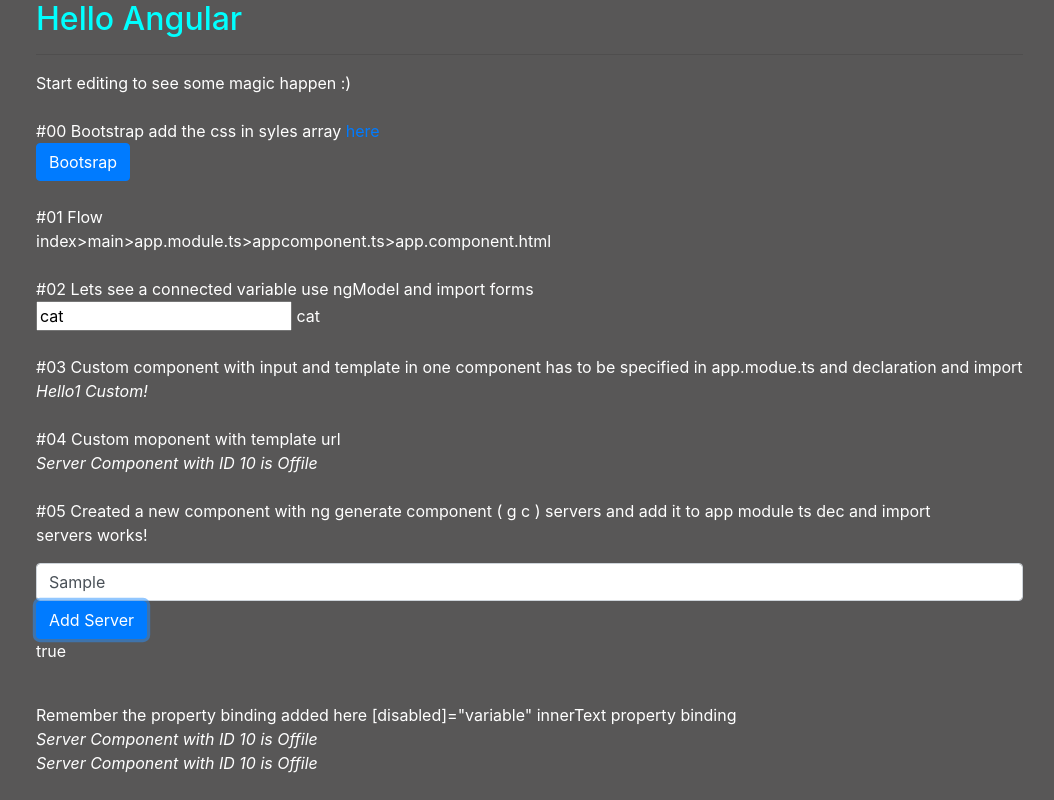
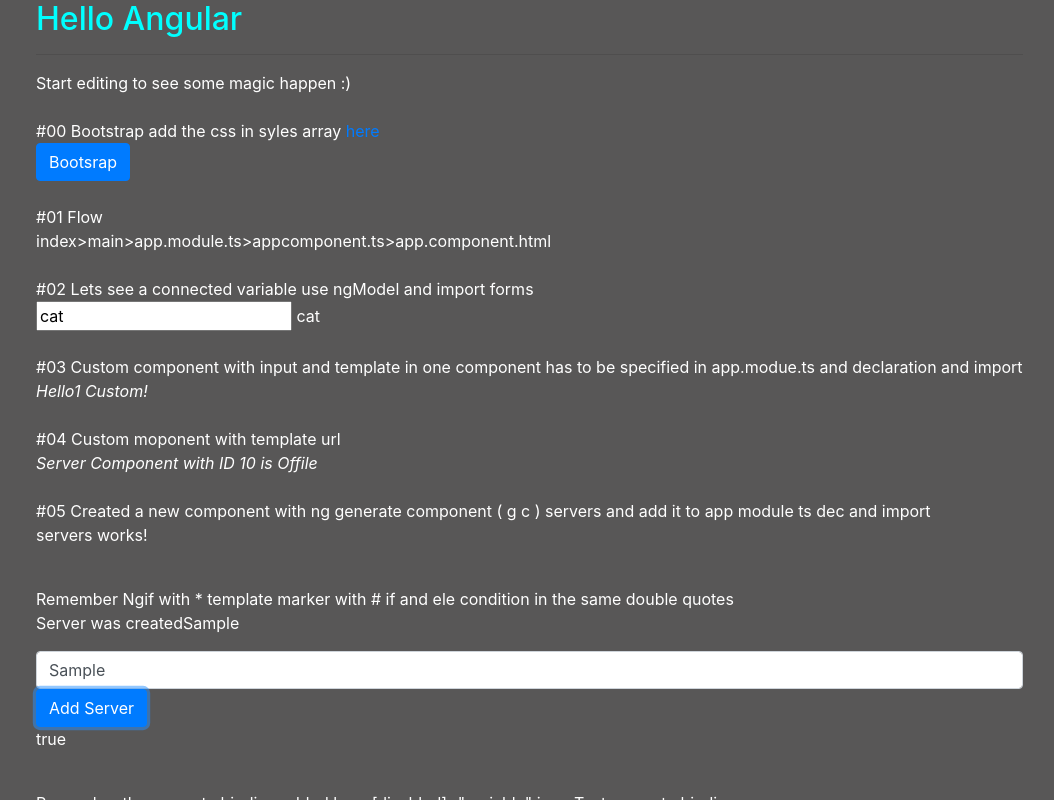
Before and after one commit to ibrezm1/tut-angular-001, an Angular app: page / in a window 1280 px wide. Both pictures are taken after typing "Sample" into the empty fields and a click on the button "Add Server". Shown: the top 800 px of the page, without its empty margins (34-1088 px from the left). Built offline with nearby package versions, Linux system fonts and the light colour scheme.

Commit message:
2 files modified

```diff
--- a/src/app/servers/servers.component.html
+++ b/src/app/servers/servers.component.html
@@ -1,5 +1,8 @@
 <p>servers works!</p>
-
+<br />
+Remember Ngif with * template marker with # if and ele condition in the same double quotes
+<p *ngIf="serverCreated else noServer" [innerHTML]="serverCreationStatus"></p>
+<ng-template #noServer> <p>No Server Created.</p> </ng-template>
 <input type="text" class="form-control" (input)="onUpdateServerName($event)" />
 <button
   type="button"
--- a/src/app/servers/servers.component.ts
+++ b/src/app/servers/servers.component.ts
@@ -8,7 +8,8 @@ import { Component, OnInit } from '@angular/core';
 export class ServersComponent implements OnInit {
   allowNewServer: boolean = false;
   serverCreationStatus: string = 'No Server was created';
-  newServerName:string ='';
+  newServerName: string = '';
+  serverCreated: boolean = false;
 
   constructor() {
     setTimeout(() => {
@@ -16,14 +17,15 @@ export class ServersComponent implements OnInit {
     }, 2000);
   }
   onCreateServer() {
-    console.log('Create Server Clicked');
-    this.serverCreationStatus = 'Server was created';
+    //console.log('Create Server Clicked');
+    this.serverCreationStatus = 'Server was created' + this.newServerName;
+    this.serverCreated = true;
   }
 
   onUpdateServerName(event: Event) {
     //Type casting required
-    this.newServerName = (<HTMLInputElement> event.target).value
-    console.log(this.newServerName);
+    this.newServerName = (<HTMLInputElement>event.target).value;
+    //console.log(this.newServerName);
   }
 
   ngOnInit() {}
```
